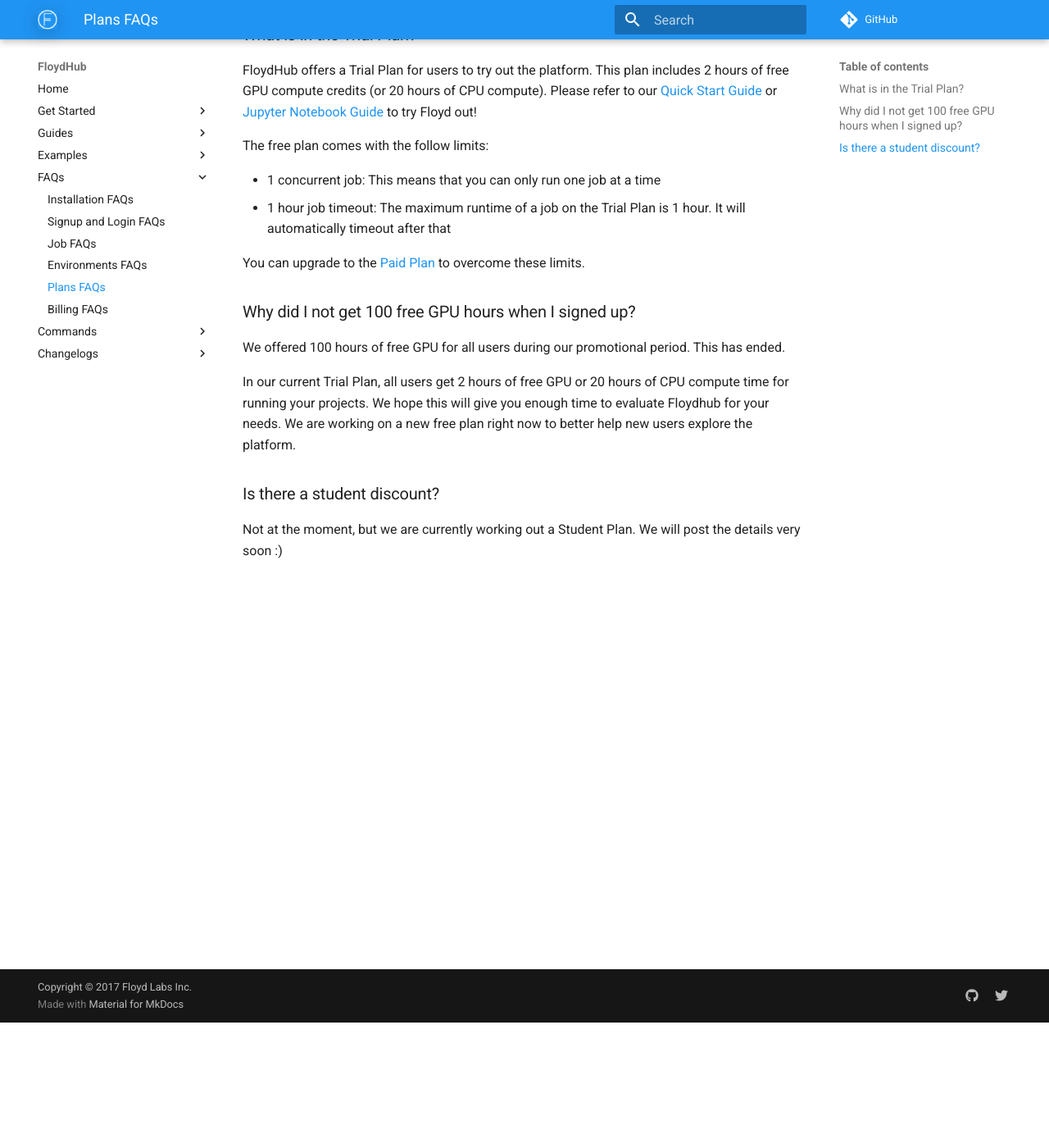
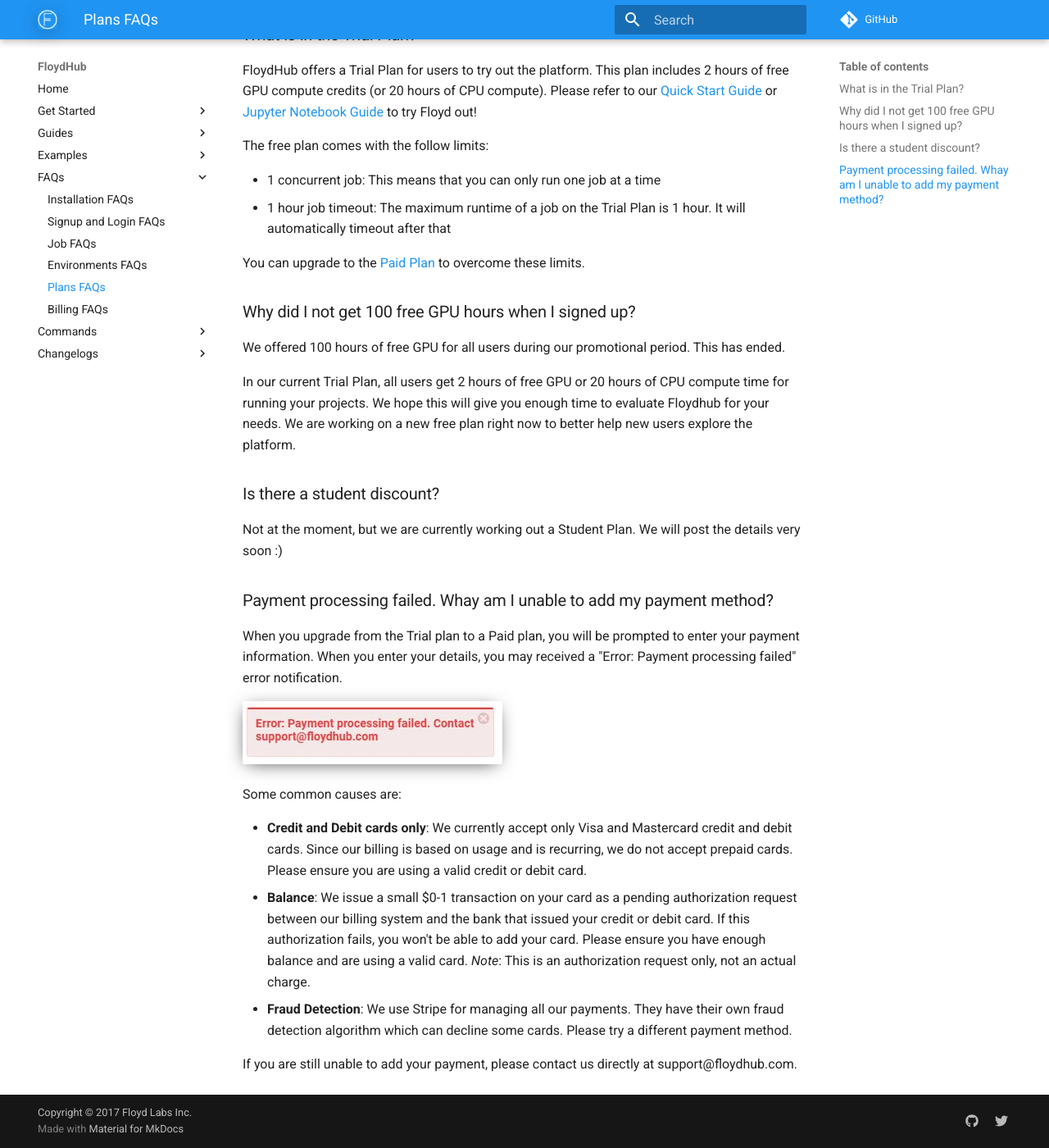
Before and after one commit to floydhub/floyd-docs, an MkDocs documentation site: the page built from docs/faqs/plans.md, in a window 1280 px wide and 1400 px high, scrolled down 153 px. Shown: the whole window at 82% size. Built offline with MkDocs 1.6.1 and Material for MkDocs 9.7.7, drawn with Linux system fonts in a browser that asks for light colours; comment, search, counter and statistics services are not loaded; old or Windows-style settings are respelled for this version of MkDocs.

Commit message:
Payment failed FAQ

```diff
--- a/docs/faqs/plans.md
+++ b/docs/faqs/plans.md
@@ -21,3 +21,17 @@
 
 Not at the moment, but we are currently working out a Student Plan. We will
 post the details very soon :)
+
+### Payment processing failed. Whay am I unable to add my payment method?
+
+When you upgrade from the Trial plan to a Paid plan, you will be prompted to enter your payment information. When you enter your details, you may received a "Error: Payment processing failed" error notification.
+
+![Payment processing failed](../img/payment-processing-failed.jpg)
+
+Some common causes are:
+
+- **Credit and Debit cards only**: We currently accept only Visa and Mastercard credit and debit cards. Since our billing is based on usage and is recurring, we do not accept prepaid cards. Please ensure you are using a valid credit or debit card.
+- **Balance**: We issue a small $0-1 transaction on your card as a pending authorization request between our billing system and the bank that issued your credit or debit card. If this authorization fails, you won't be able to add your card. Please ensure you have enough balance and are using a valid card. *Note*: This is an authorization request only, not an actual charge.
+- **Fraud Detection**: We use Stripe for managing all our payments. They have their own fraud detection algorithm which can decline some cards. Please try a different payment method.
+
+If you are still unable to add your payment, please contact us directly at support@floydhub.com.
```
Also changed, not shown: docs/guides/data/mounting_data.md (+1 -1 lines), docs/img/payment-processing-failed.jpg (added).
